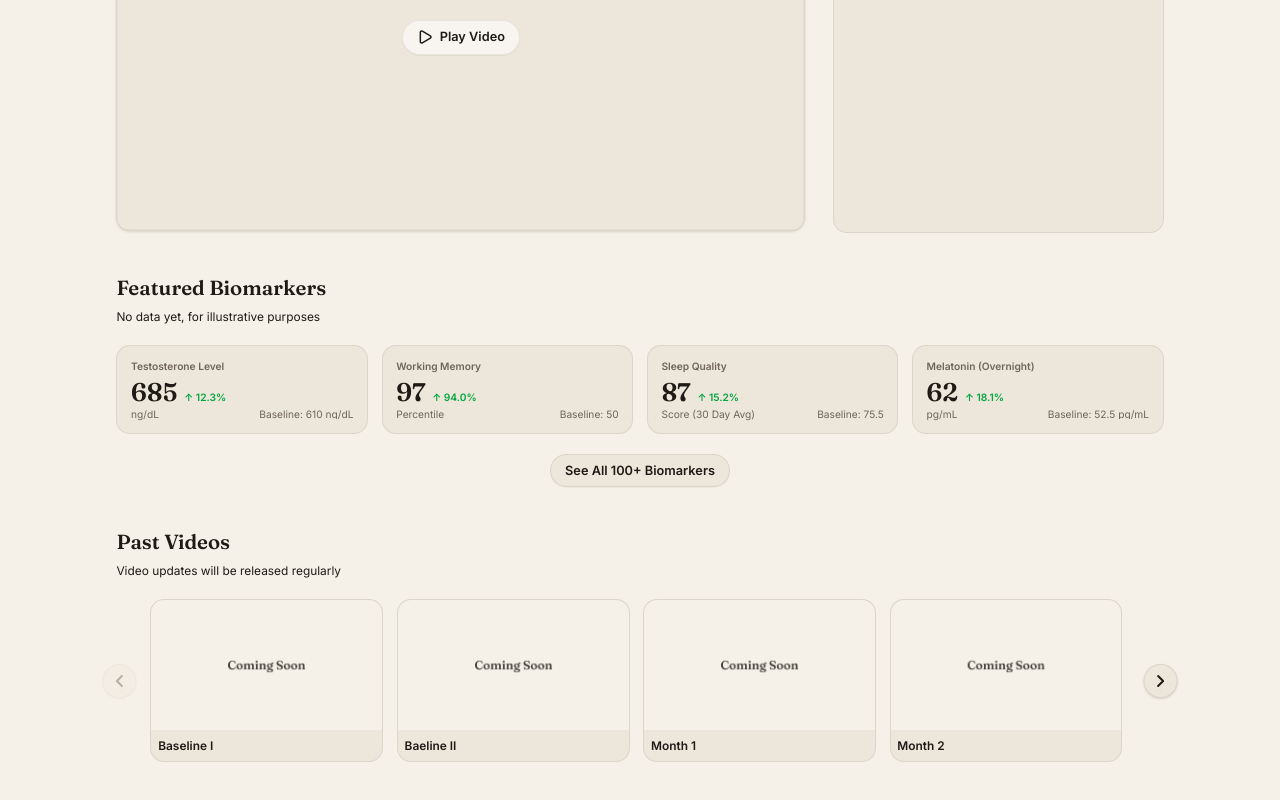
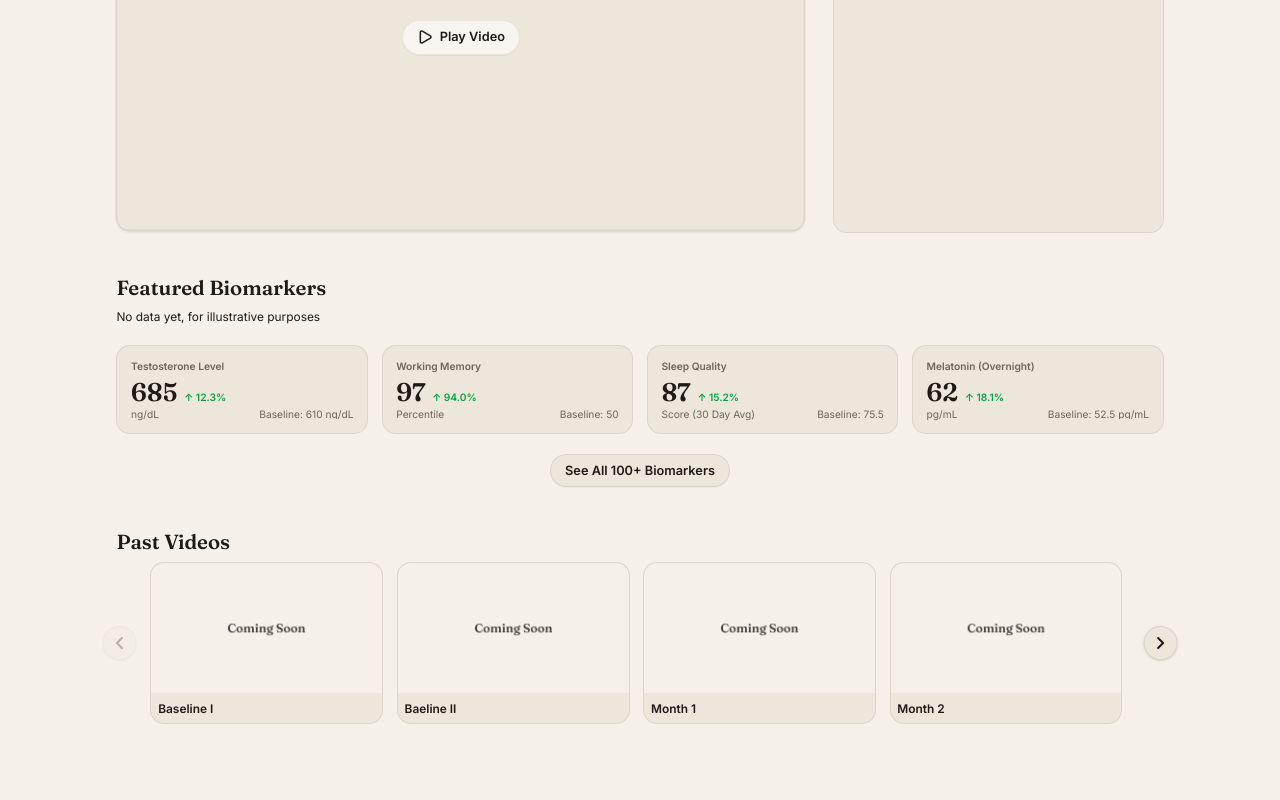
Before and after one commit to dvdaines/year-unplugged-dashboard, a Next.js app: page / in a window 1280 px wide. Shown: the part 506-1306 px from the top of the page. Built offline with nearby package versions, Linux system fonts and the light colour scheme.

Commit message:
remove unnecessary text

```diff
--- a/app/page.tsx
+++ b/app/page.tsx
@@ -204,7 +204,6 @@ export default function Home() {
         {/* Past Videos */}
         <div className="mb-12">
           <h2 className="font-display text-2xl mb-2">Past Videos</h2>
-          <p className="text-sm text-ink mb-6">Video updates will be released regularly</p>
           <EpisodeSlider />
         </div>
 
```
